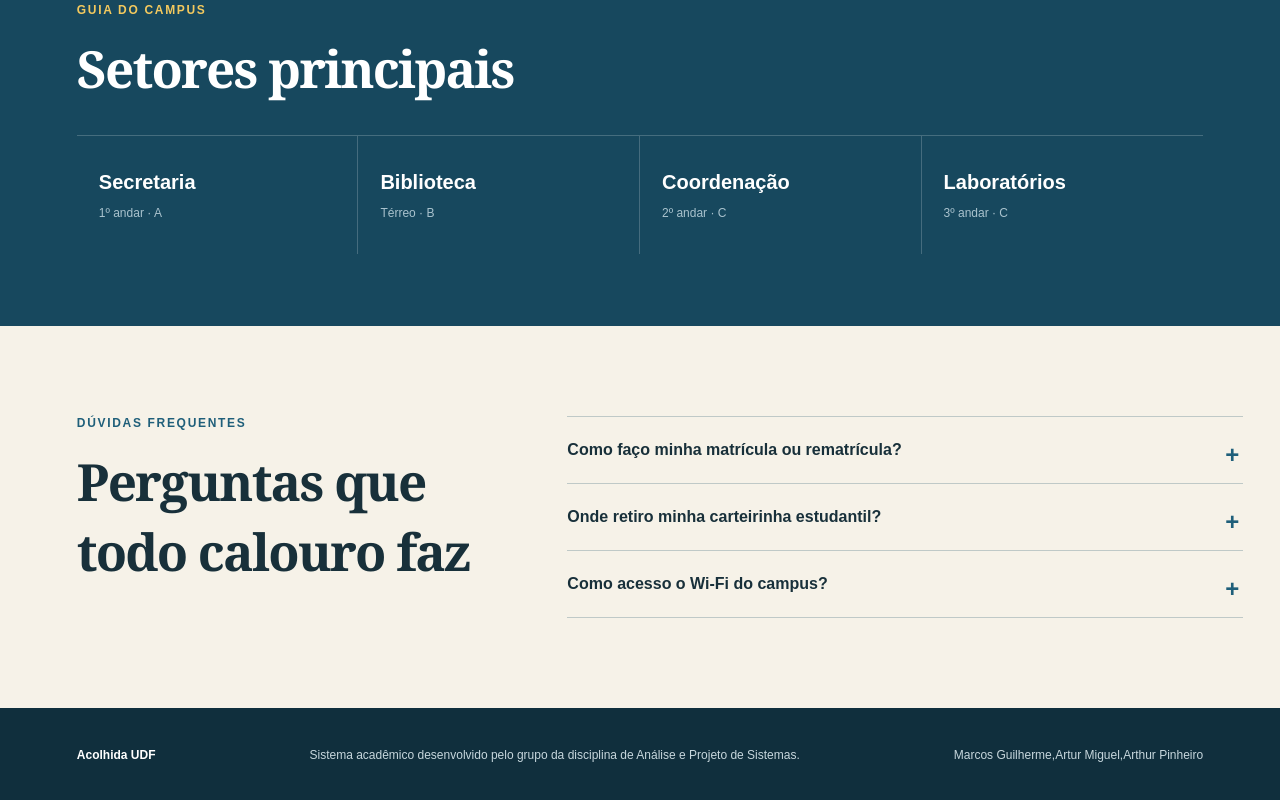
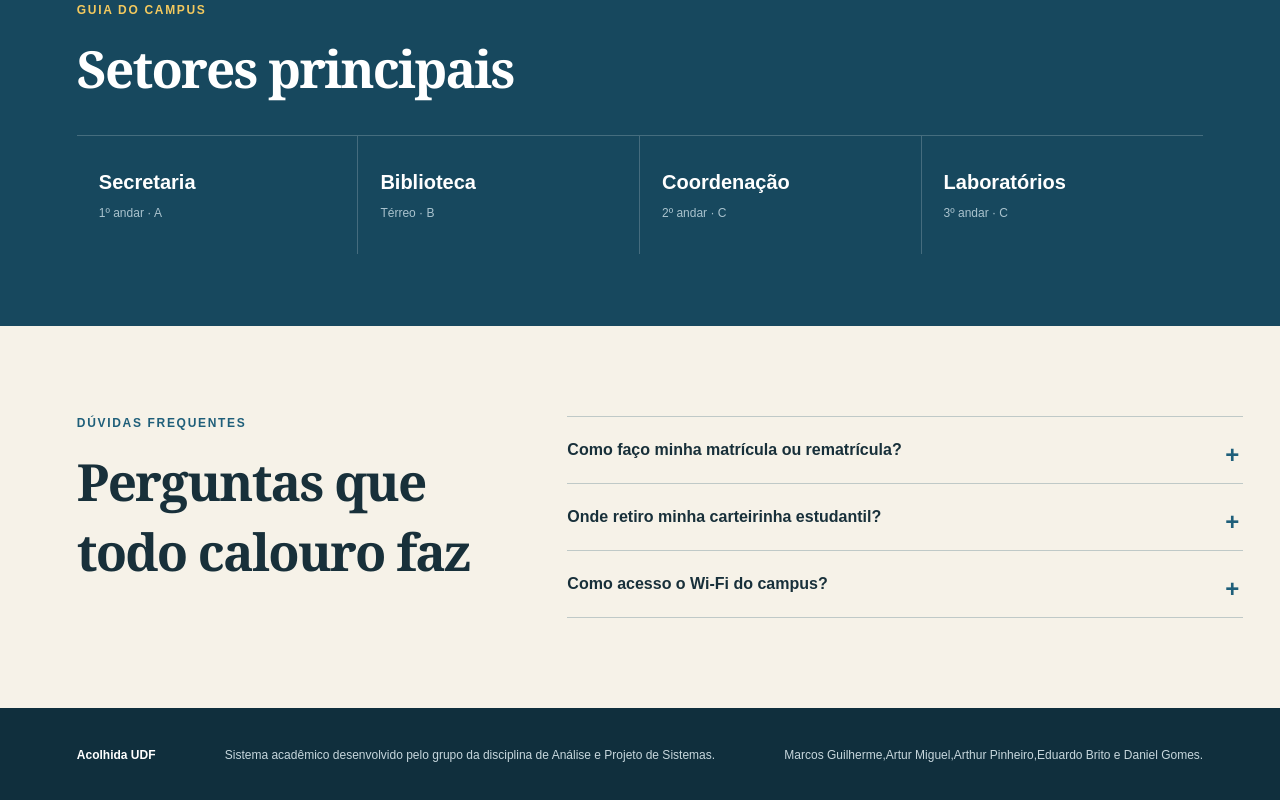
Before and after one commit to eduar-silva/APS, a plain HTML site: page MVP/index.html in a window 1280 px wide. Shown: the part 1277-2077 px from the top of the page. Drawn offline with Linux system fonts and the light colour scheme.

Commit message:
Update footer to include additional team members

```diff
--- a/MVP/index.html
+++ b/MVP/index.html
@@ -133,7 +133,7 @@
   <footer>
     <p><strong>Acolhida UDF</strong></p>
     <p>Sistema acadêmico desenvolvido pelo grupo da disciplina de Análise e Projeto de Sistemas.</p>
-    <p>Marcos Guilherme,Artur Miguel,Arthur Pinheiro</p>
+    <p>Marcos Guilherme,Artur Miguel,Arthur Pinheiro,Eduardo Brito e Daniel Gomes.</p>
   </footer>
 
   <script>
```
